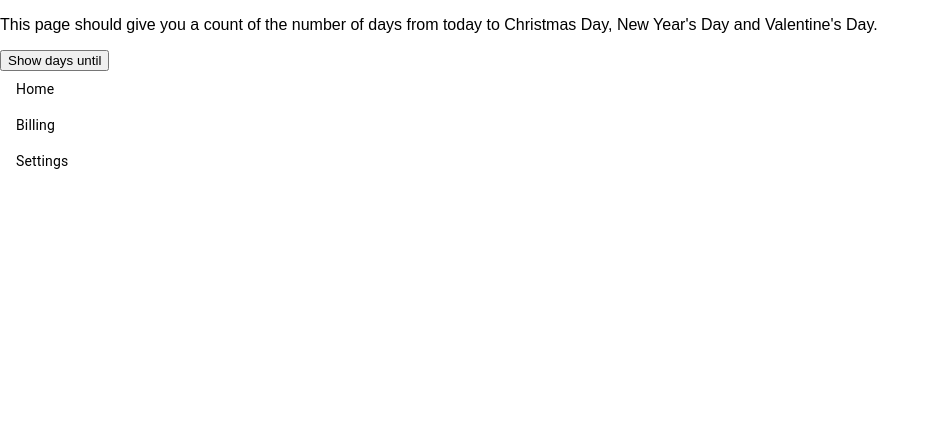
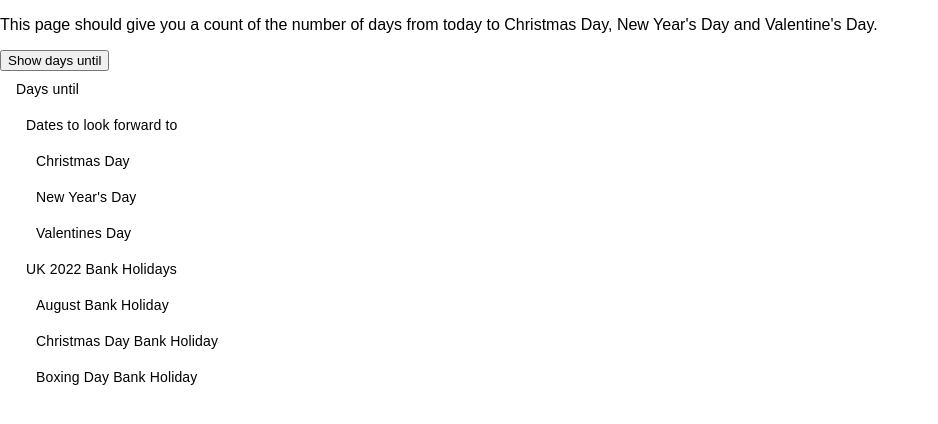
Before and after one commit to imypullan/react-days-until, a React (Create React App) app: page / in a window 1280 px wide. Shown: the top 424 px of the page, without its empty margins (0-938 px from the left). Built offline with nearby package versions, Linux system fonts and the light colour scheme.

Commit message:
dates sidebar

```diff
--- a/src/Components/Parent/Sidebar/SidebarItem/index.js
+++ b/src/Components/Parent/Sidebar/SidebarItem/index.js
@@ -4,7 +4,7 @@ import ListItem from '@material-ui/core/ListItem'
 import ListItemText from '@material-ui/core/ListItemText'
 
 
-function SidebarItem({ label, items, depthStep = 10, depth = 0, ...rest }) {
+function SidebarItem({ label, dates, depthStep = 10, depth = 0, ...rest }) {
     return (
         <>
             <ListItem button dense {...rest}>
@@ -12,9 +12,9 @@ function SidebarItem({ label, items, depthStep = 10, depth = 0, ...rest }) {
                     <span>{label}</span>
                 </ListItemText>
             </ListItem>
-            {Array.isArray(items) ? (
+            {Array.isArray(dates) ? (
                 <List disablePadding dense>
-                    {items.map((subItem) => (
+                    {dates.map((subItem) => (
                         <SidebarItem
                             key={subItem.name}
                             depth={depth + 1}
--- a/src/Components/Parent/Sidebar/index.js
+++ b/src/Components/Parent/Sidebar/index.js
@@ -1,21 +1,21 @@
 import React from 'react'
-import List from '@material-ui/core/List'
-import ListItem from '@material-ui/core/ListItem'
-import ListItemText from '@material-ui/core/ListItemText'
+import SidebarItem from "./SidebarItem";
+import List from "@material-ui/core/List";
 
-function Sidebar() {
+function Sidebar({ dates, depthStep, depth }) {
     return (
-        <List disablePadding dense>
-            <ListItem button>
-                <ListItemText>Home</ListItemText>
-            </ListItem>
-            <ListItem button>
-                <ListItemText>Billing</ListItemText>
-            </ListItem>
-            <ListItem button>
-                <ListItemText>Settings</ListItemText>
-            </ListItem>
-        </List>
+        <div className="sidebar">
+            <List disablePadding dense>
+                {dates.map((sidebarItem, index) => (
+                    <SidebarItem
+                        key={`${sidebarItem.name}${index}`}
+                        depthStep={depthStep}
+                        depth={depth}
+                        {...sidebarItem}
+                    />
+                ))}
+            </List>
+        </div>
     )
 }
 
--- a/src/Components/Parent/index.js
+++ b/src/Components/Parent/index.js
@@ -107,7 +107,7 @@ class Parent extends React.Component {
                 <TextElement />
                 <DisplayElement dates={this.state.dates} showInfo={this.state.showInfo}/>
                 <ButtonElement handleClick={this.prepareDates} />
-                <Sidebar />
+                <Sidebar dates={this.state.dates} />
             </div>
         )
     }
```
